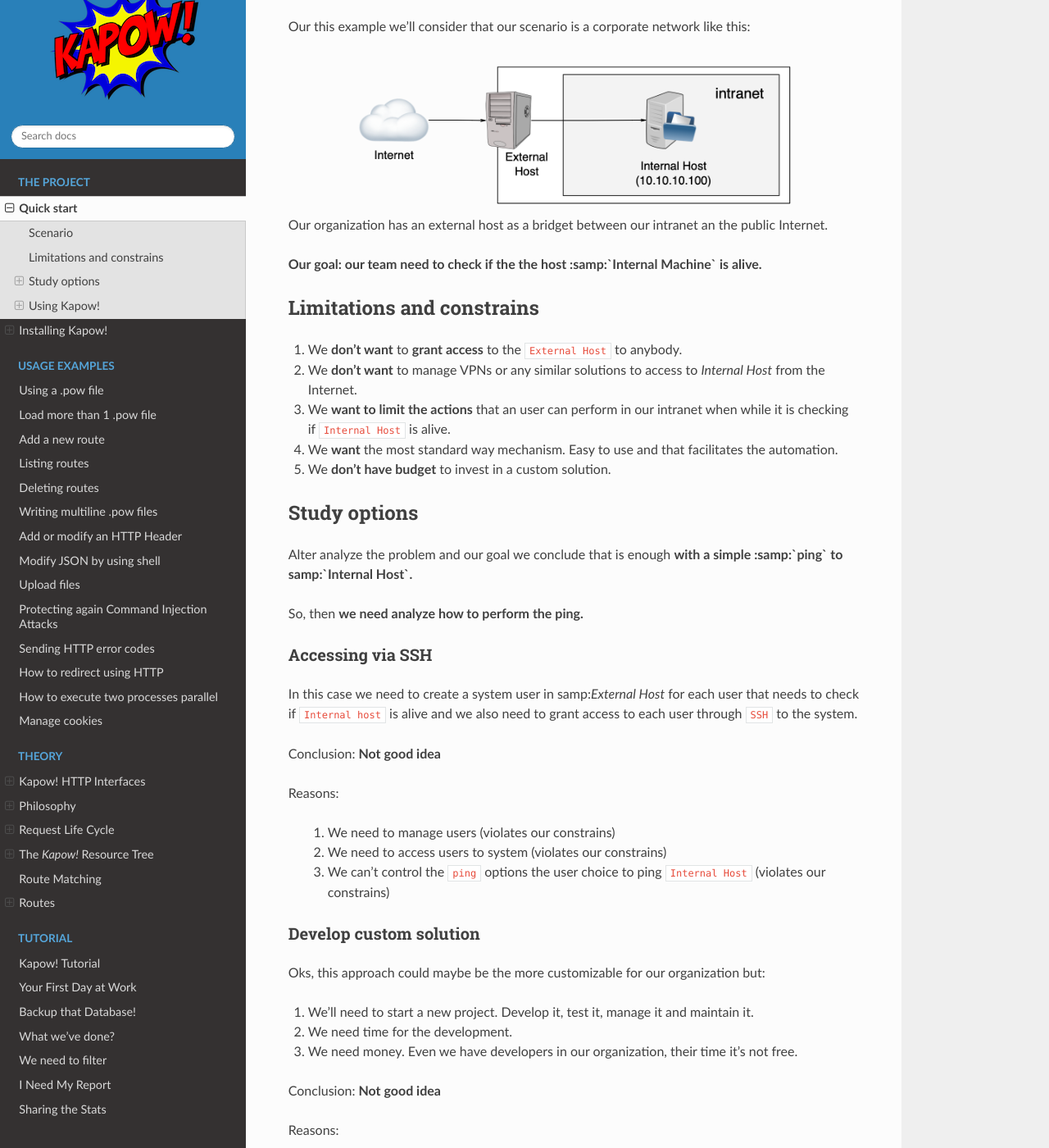
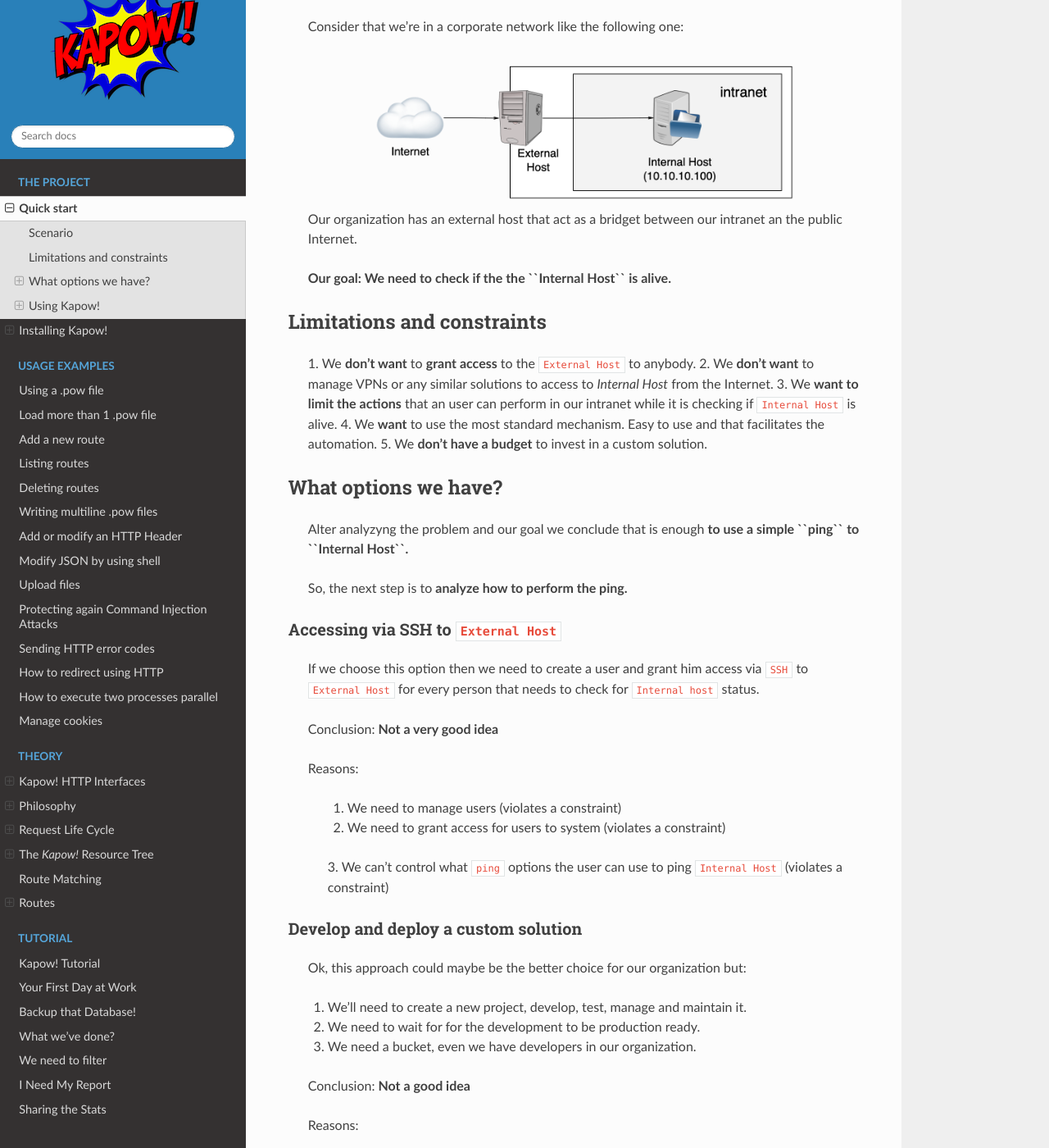
Before and after one commit to BBVA/kapow, a Sphinx documentation site: the page built from docs/source/the_project/quickstart.rst, in a window 1280 px wide and 1400 px high, scrolled down 267 px. Shown: the whole window at 82% size. Built offline with Sphinx 7.4.7 and the Read the Docs theme 2.0.0, drawn with Linux system fonts in a browser that asks for light colours; pages that are not in the unit, such as notebooks, are missing from menus; some of the changed text lies outside the part shown.

Commit message:
Fix some typos in 'The Project' section

```diff
--- a/docs/source/the_project/quickstart.rst
+++ b/docs/source/the_project/quickstart.rst
@@ -1,135 +1,171 @@
 Quick start
 ===========
 
-We'll explain a simple example to help you understand what Kapow! really does and why it awesome.
+  We'll explain a simple example to help you understand what Kapow! really does
+  and why it is awesome.
+
 
 Scenario
 --------
 
-Our this example we'll consider that our scenario is a corporate network like this:
+  Consider that we're in a corporate network like the following one:
 
-.. _quickstart_image:
-.. image:: /_static/network.png
-   :align: center
-   :width: 80%
+  .. _quickstart_image:
+  .. image:: /_static/network.png
+     :align: center
+     :width: 80%
 
-Our organization has an external host as a bridget between our intranet an the public Internet.
+  Our organization has an external host that act as a bridget between our
+  intranet an the public Internet.
 
-**Our goal: our team need to check if the the host :samp:`Internal Machine` is alive.**
+  **Our goal: We need to check if the the ``Internal Host`` is alive.**
 
-Limitations and constrains
+
+Limitations and constraints
 --------------------------
 
-1. We **don't want** to **grant access** to the :samp:`External Host` to anybody.
-2. We **don't want** to manage VPNs or any similar solutions to access to *Internal Host* from the Internet.
-3. We **want to limit the actions** that an user can perform in our intranet when while it is checking if :samp:`Internal Host` is alive.
-4. We **want** the most standard way mechanism. Easy to use and that facilitates the automation.
-5. We **don't have budget** to invest in a custom solution.
+  1. We **don't want** to **grant access** to the :samp:`External Host` to
+  anybody.
+  2. We **don't want** to manage VPNs or any similar solutions to access to
+  *Internal Host* from the Internet.
+  3. We **want to limit the actions** that an user can perform in our intranet
+  while it is checking if :samp:`Internal Host` is alive.
+  4. We **want** to use the most standard mechanism.  Easy to use and that
+  facilitates the automation.
+  5. We **don't have a budget** to invest in a custom solution.
 
-Study options
--------------
 
-Alter analyze the problem and our goal we conclude that is enough **with a simple :samp:`ping` to samp:`Internal Host`.**
+What options we have?
+---------------------
 
-So, then **we need analyze how to perform the ping.**
+  Alter analyzyng the problem and our goal we conclude that is enough
+  **to use a simple ``ping`` to ``Internal Host``.**
 
-Accessing via SSH
-+++++++++++++++++
+  So, the next step is to **analyze how to perform the ping.**
 
-In this case we need to create a system user in samp:`External Host` for each user that needs to check if :samp:`Internal host` is alive and we also need to grant access to each user through :samp:`SSH` to the system.
 
-Conclusion: **Not good idea**
+Accessing via SSH to :samp:`External Host`
+++++++++++++++++++++++++++++++++++++++++++
 
-Reasons:
+  If we choose this option then we need to create a user and grant him access
+  via :samp:`SSH` to :samp:`External Host` for every person that needs to
+  check for :samp:`Internal host` status.
 
-    1. We need to manage users (violates our constrains)
-    2. We need to access users to system (violates our constrains)
-    3. We can't control the :samp:`ping` options the user choice to ping :samp:`Internal Host` (violates our constrains)
+  Conclusion: **Not a very good idea**
 
-Develop custom solution
-+++++++++++++++++++++++
+  Reasons:
 
-Oks, this approach could maybe be the more customizable for our organization but:
+    1. We need to manage users (violates a constraint)
+    2. We need to grant access for users to system (violates a constraint)
+    3. We can't control what :samp:`ping` options the user can use to ping
+    :samp:`Internal Host` (violates a constraint)
 
-1. We'll need to start a new project. Develop it, test it, manage it and maintain it.
-2. We need time for the development.
-3. We need money. Even we have developers in our organization, their time it's not free.
 
-Conclusion: **Not good idea**
+Develop and deploy a custom solution
+++++++++++++++++++++++++++++++++++++
 
-Reasons:
+  Ok, this approach could maybe be the better choice for our organization but:
 
-    1. Need to spend money (violates our constrains)
-    2. Need to spend time (violates our constrains)
+  1. We'll need to create a new project, develop, test, manage and maintain it.
+  2. We need to wait for for the development to be production ready.
+  3. We need a bucket, even we have developers in our organization.
+
+  Conclusion: **Not a good idea**
+
+  Reasons:
+
+      1. Need to spend money (violates a constraint)
+      2. Need to spend time
+
 
 Using Kapow! (Spoiler: the winner!)
 +++++++++++++++++++++++++++++++++++
 
-Oks, lets analyze Kapow! and check our constrains:
+  Ok, lets analyze Kapow! and check it for our constraints:
 
-1. Kapow! is Open Source. Them: **it's free**.
-2. By using kapow! we don't need to program our own solution. Them: **don't waste time**.
-3. By using Kapow! we can run any command in the :samp:`External Host` limiting the command parameters. Them: **it's safe**.
-4. By using Kapow! we can launch any system command as HTTP API easily. Them: **we don't need to grant login access to anybody to :samp:`External Host`**
+  1. Kapow! is Open Source, so **it's free**.
+  2. By using kapow! we don't need to program our own solution, so
+  **don't waste time**.
+  3. By using Kapow! we can run any command in the :samp:`External Host`
+  limiting the command parameters, so **it's safe**.
+  4. By using Kapow! we can launch any system command as an HTTP API easily,
+  so **we don't need to grant login access to anybody to ``External Host``**
 
-Conclusion: **Kapow! is the best choice**.
+  Conclusion: **Kapow! is the best choice**.
 
-Reasons: it cover all of our requirements.
+  Reasons: It satisfies all of our requirements.
+
 
 Using Kapow!
 ------------
 
-Following the example of the :ref:`Scenario <quickstart_image>` we'll follow these steps:
+  In order to get the :ref:`Scenario <quickstart_image>` example working we need
+  to follow these steps:
+
 
 Install Kapow!
 ++++++++++++++
 
-Follow :doc:`Install Kapow! <install_and_configure>`.
+  Follow :doc:`Install Kapow! <install_and_configure>` instructions.
+
 
 Write ping.pow file
 +++++++++++++++++++
 
-Kapow! use plain text files to define the rules to expose the system command. For our example we need a file like that:
+  Kapow! use plain text files (called ``POW`` files) so you can define the
+  endpoints you want to expose the system command with.  For our example we need
+  a file like this:
 
-.. code-block:: console
+  .. code-block:: console
 
-    $ cat ping.pow
-    kapow route add /ping -c 'ping -c 1 10.10.10.100 | kapow set /response/body'
+      $ cat ping.pow
+      kapow route add /ping -c 'ping -c 1 10.10.10.100 | kapow set /response/body'
 
-Explanation:
+  Explanation:
 
-1. :samp:`kapow route add /ping` - adds a new HTTP API end-point at :samp:`/ping`.
-2. :samp:`-c` - after this parameter we write the system command that Kapow! will runs for each HTTP Request to :samp:`/ping`.
-3. :samp:`ping -c 1 10.10.10.100` - sends 1 ping package to the host *10.10.10.100*, i.e. :samp:`Internal Host`.
-4. :samp:`| kapow set /response/body` - sends the ping response to be the HTTP Response of HTTP End-point of :samp:`/ping`.
+  1. :samp:`kapow route add /ping` - adds a new HTTP API endpoint at
+  :samp:`/ping` path in the Kapow! server.  You have to use GET method to
+  invoke the endpoint.
+  2. :samp:`-c` - after this parameter we write the system command that Kapow!
+  will run each time the endpint is invoked.
+  3. :samp:`ping -c 1 10.10.10.100` - sends 1 ping package to the host
+  *10.10.10.100*, i.e. :samp:`Internal Host`.
+  4. :samp:`| kapow set /response/body` - writes the ping output to the
+  response so you can see it.
+
 
 Launch the service
 ++++++++++++++++++
 
-At this point we only need to launch kapow! with :samp:`simple.pow`:
+  At this point we only need to launch kapow! with our :samp:`simple.pow`:
 
-.. code-block:: console
+  .. code-block:: console
 
-    $ kapow server ping.pow
+      $ kapow server ping.pow
+
 
 Consume the service
 +++++++++++++++++++
 
-Then we can call HTTP Service as any usual tool for the web. In this example we'll use :samp:`curl`:
+  Now we can call our new created endpoint by using our favorite HTTP client.
+  In this example we're using :samp:`curl`:
 
-.. code-block:: console
+  .. code-block:: console
 
-    $ curl http://external.host/ping
-    PING 10.10.100 (10.10.100): 56 data bytes
-    64 bytes from 10.10.100: icmp_seq=0 ttl=55 time=1.425 ms
+      $ curl http://external.host/ping
+      PING 10.10.100 (10.10.100): 56 data bytes
+      64 bytes from 10.10.100: icmp_seq=0 ttl=55 time=1.425 ms
+
 
 Under the hoods
 ++++++++++++++++
 
-To understand what's happening in the hoods with Kapow! lets see the picture:
+  To understand what's happening under the hoods with Kapow! lets see the
+  picture:
 
-.. image:: /_static/sequence.png
-   :align: center
-   :width: 80%
+  .. image:: /_static/sequence.png
+     :align: center
+     :width: 80%
 
-As you can see, Kapow! perform the *magic* between system commands and HTTP API.
+  As you can see, Kapow! performs the *magic* between system commands and HTTP
+  API.
```
Also changed, not shown: docs/source/index.rst (+20 -9 lines).
